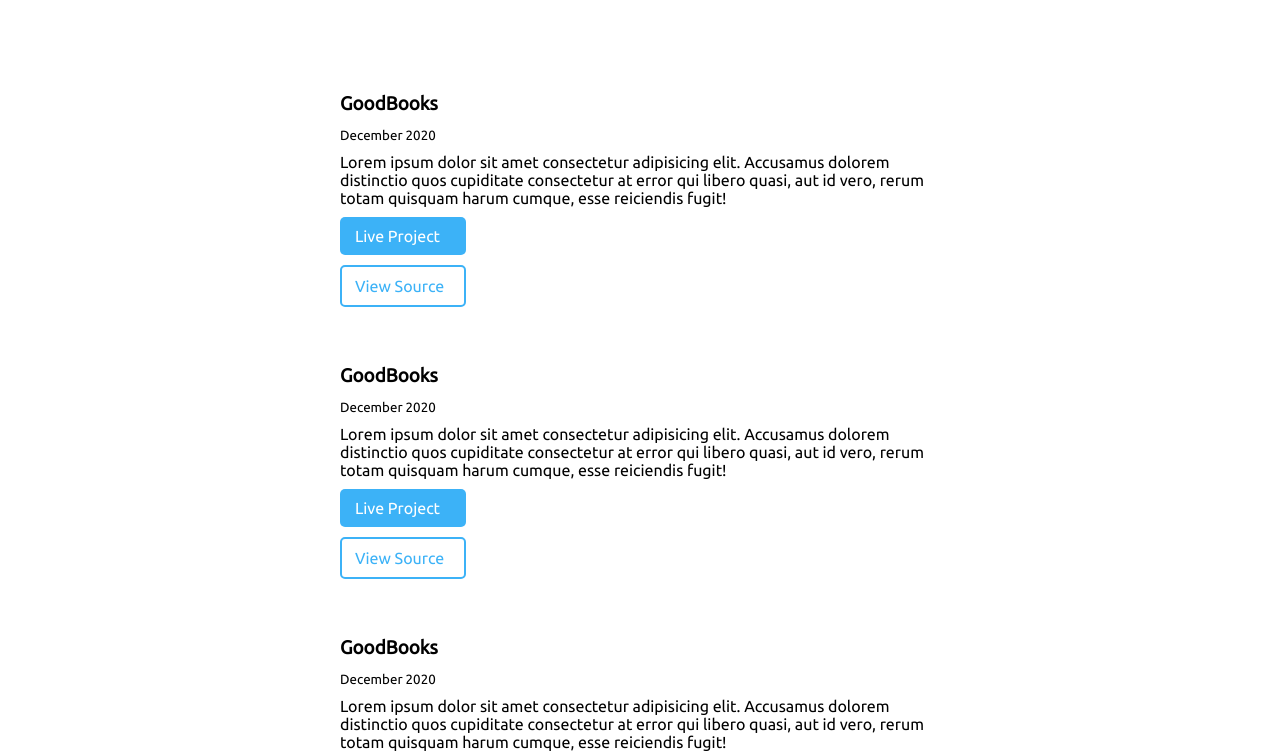
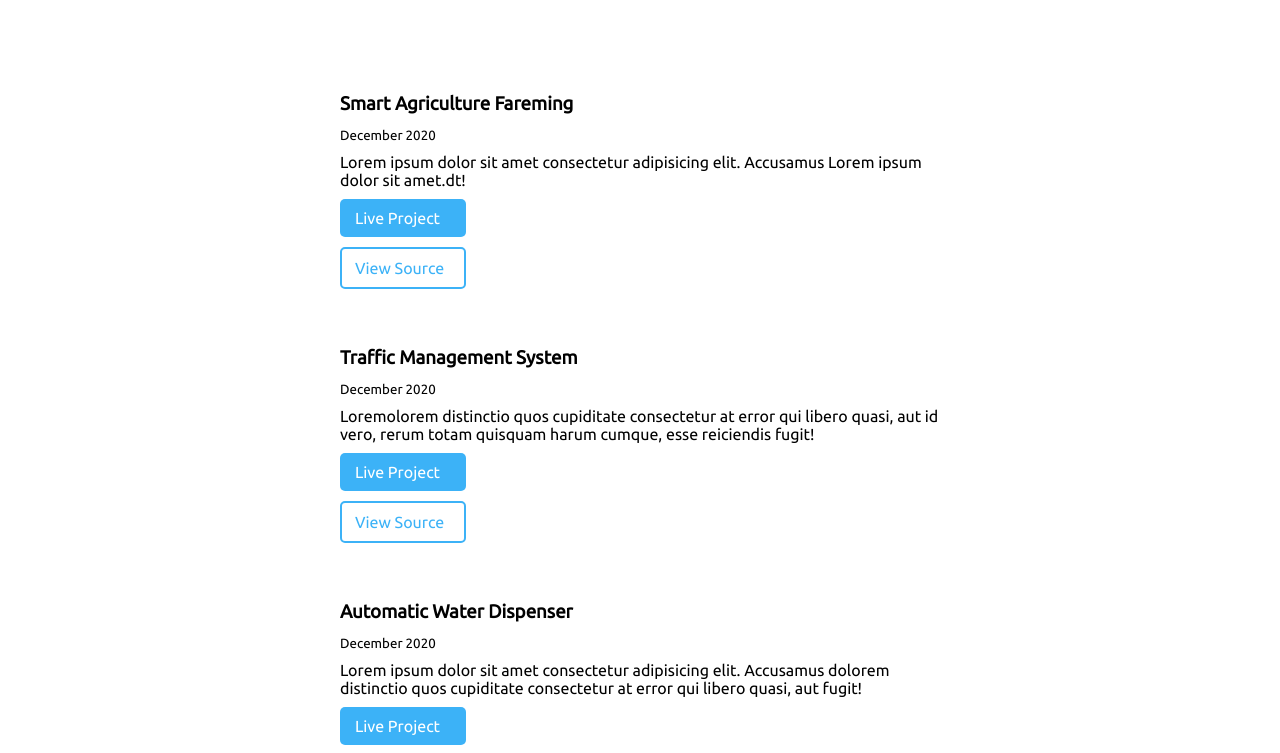
Before and after one commit to jaykapasi28/practice-git, a plain HTML site: page projects.html in a window 1280 px wide. Shown: the part 229-982 px from the top of the page. Drawn offline with Linux system fonts and the light colour scheme.

Commit message:
Update projects.html

```diff
--- a/projects.html
+++ b/projects.html
@@ -29,9 +29,9 @@
 
     <section class="project-section-two">
         <div class="project-sections">
-            <h3>GoodBooks</h3>
+            <h3>Smart Agriculture Fareming</h3>
             <small>December 2020</small>
-            <p>Lorem ipsum dolor sit amet consectetur adipisicing elit. Accusamus dolorem distinctio quos cupiditate consectetur at error qui libero quasi, aut id vero, rerum totam quisquam harum cumque, esse reiciendis fugit!</p>
+            <p>Lorem ipsum dolor sit amet consectetur adipisicing elit. Accusamus Lorem ipsum dolor sit amet.dt!</p>
             <a class= "first-button" href="#">Live Project</a>
             <a class= "second-button" href="#">View Source</a>
         </div>
@@ -39,9 +39,9 @@
 
     <section class="project-section-two">
         <div class="project-sections">
-            <h3>GoodBooks</h3>
+            <h3>Traffic Management System</h3>
             <small>December 2020</small>
-            <p>Lorem ipsum dolor sit amet consectetur adipisicing elit. Accusamus dolorem distinctio quos cupiditate consectetur at error qui libero quasi, aut id vero, rerum totam quisquam harum cumque, esse reiciendis fugit!</p>
+            <p>Loremolorem distinctio quos cupiditate consectetur at error qui libero quasi, aut id vero, rerum totam quisquam harum cumque, esse reiciendis fugit!</p>
             <a class= "first-button" href="#">Live Project</a>
             <a class= "second-button" href="#">View Source</a>
         </div>
@@ -49,9 +49,9 @@
 
     <section class="project-section-two">
         <div class="project-sections">
-            <h3>GoodBooks</h3>
+            <h3>Automatic Water Dispenser</h3>
             <small>December 2020</small>
-            <p>Lorem ipsum dolor sit amet consectetur adipisicing elit. Accusamus dolorem distinctio quos cupiditate consectetur at error qui libero quasi, aut id vero, rerum totam quisquam harum cumque, esse reiciendis fugit!</p>
+            <p>Lorem ipsum dolor sit amet consectetur adipisicing elit. Accusamus dolorem distinctio quos cupiditate consectetur at error qui libero quasi, aut fugit!</p>
             <a class= "first-button" href="#">Live Project</a>
             <a class= "second-button" href="#">View Source</a>
         </div>
@@ -64,7 +64,7 @@
             </h2>
 
             <ul>
-                <li><a href="#">GitHub</a></li>
+                <li><a href="https://github.com/jaykapasi28">GitHub</a></li>
                 <li><a href="#">Instagram</a></li>
                 <li><a href="#">LinkedIn</a></li>
             </ul>
```
